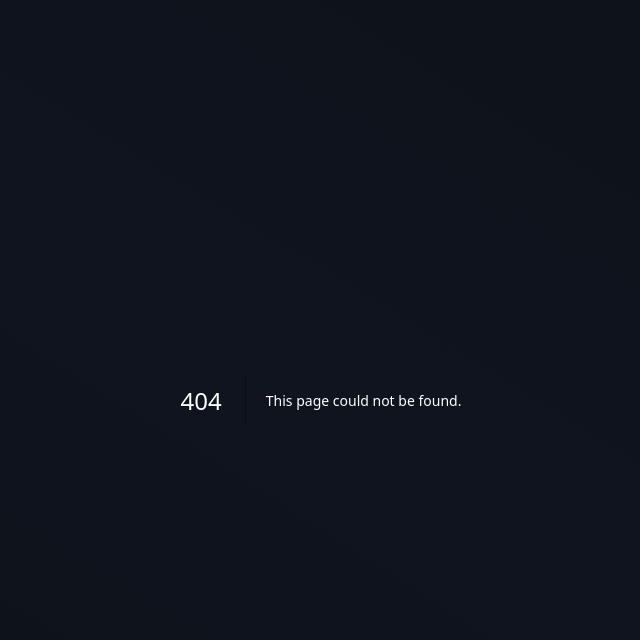
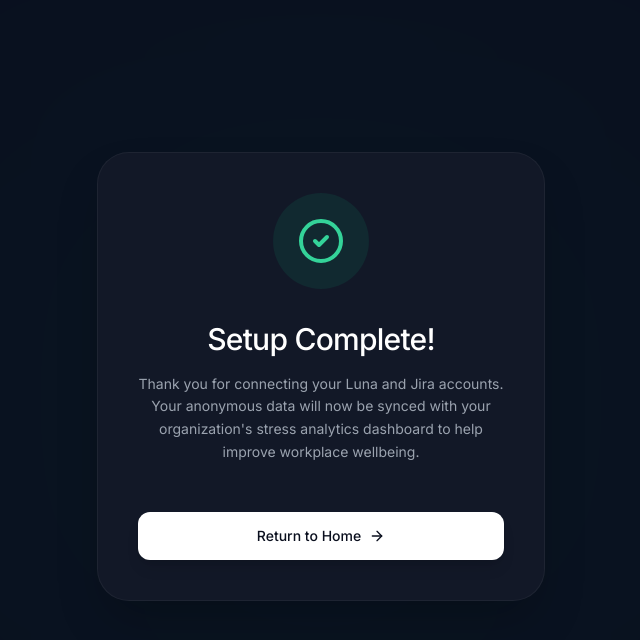
Before and after one commit to sharvanbabu/Luna, a Next.js app: page /employee-setup/success in a window 1280 px wide. Before the commit this address had no page. Shown: the top 640 px of the page, without its empty margins (319-959 px from the left). Built offline with nearby package versions, Linux system fonts and the light colour scheme.

Commit message:
feat: add employee setup success page

```diff
--- /dev/null
+++ b/app/employee-setup/success/page.tsx
@@ -0,0 +1,35 @@
+"use client";
+
+import Link from "next/link";
+import { CheckCircle2, ArrowRight } from "lucide-react";
+
+export default function EmployeeSuccessPage() {
+  return (
+    <div className="min-h-screen flex flex-col pt-12 animate-fade-in relative bg-background selection:bg-primary/30 selection:text-white">
+      {/* Background Orbs */}
+      <div className="absolute left-1/2 top-1/2 -translate-x-1/2 -translate-y-1/2 w-[800px] h-[800px] bg-emerald-500/5 blur-[250px] rounded-full -z-10 pointer-events-none" />
+
+      <div className="flex-1 flex flex-col items-center justify-center px-6 pb-24 relative z-10 w-full">
+        <div className="w-full max-w-md bg-card border border-white/5 rounded-[32px] p-10 shadow-2xl relative text-center flex flex-col items-center">
+          <div className="w-24 h-24 bg-emerald-500/10 rounded-full flex items-center justify-center mb-8">
+            <CheckCircle2 className="w-12 h-12 text-emerald-400" />
+          </div>
+
+          <h1 className="text-3xl font-medium tracking-tight text-white mb-4">Setup Complete!</h1>
+
+          <p className="text-secondary-text text-sm leading-relaxed mb-10">
+            Thank you for connecting your Luna and Jira accounts. Your anonymous data will now be synced with your organization's stress analytics dashboard to help improve workplace wellbeing.
+          </p>
+
+          <Link
+            href="/"
+            className="w-full bg-white text-background font-medium py-3.5 rounded-xl transition-all shadow-lg hover:bg-gray-200 mt-2 hover:scale-[1.02] active:scale-[0.98] flex items-center justify-center gap-2 text-sm"
+          >
+            Return to Home
+            <ArrowRight className="w-4 h-4" />
+          </Link>
+        </div>
+      </div>
+    </div>
+  );
+}
```
Also changed, not shown: 25 other files (tests, documents, lock files or other folders).
